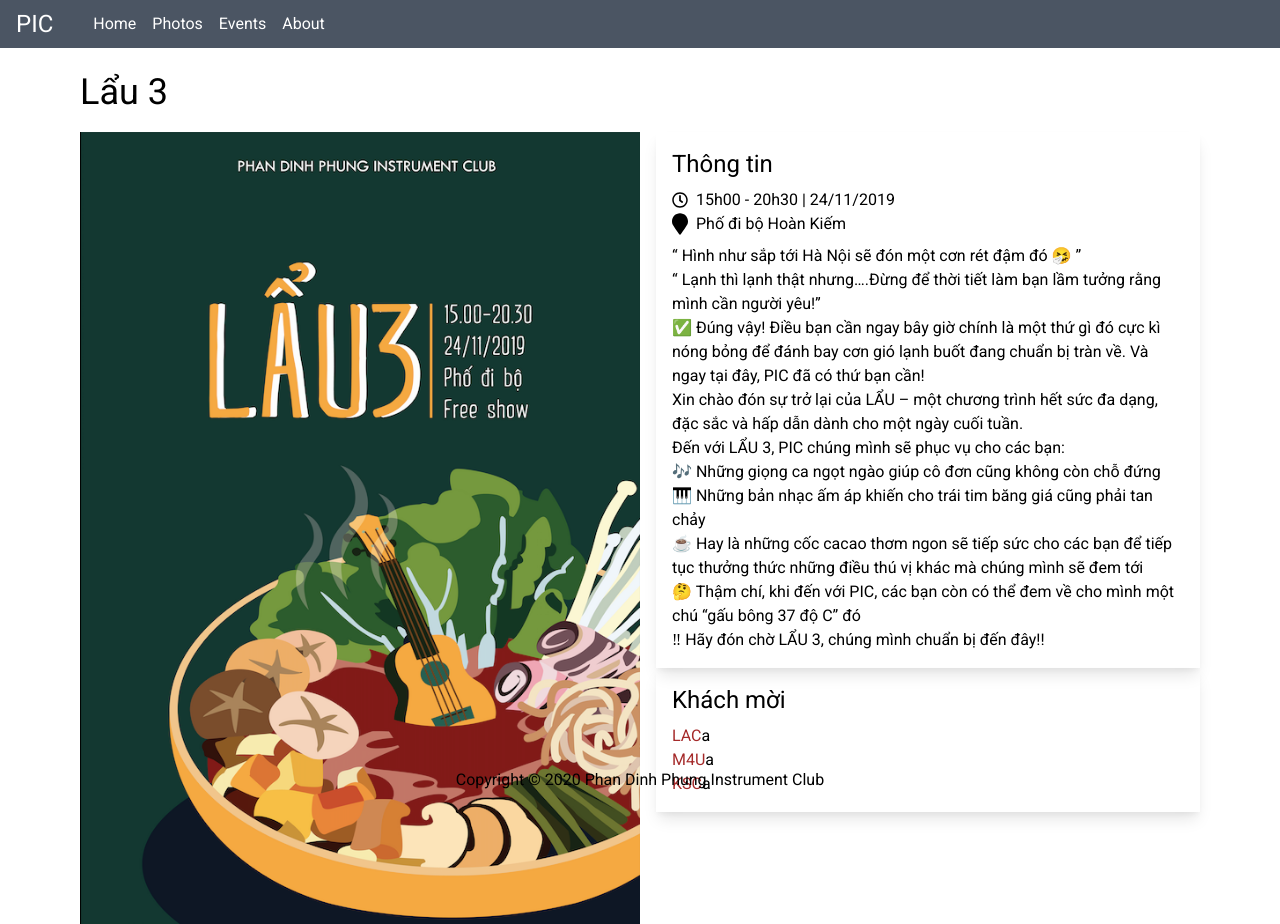
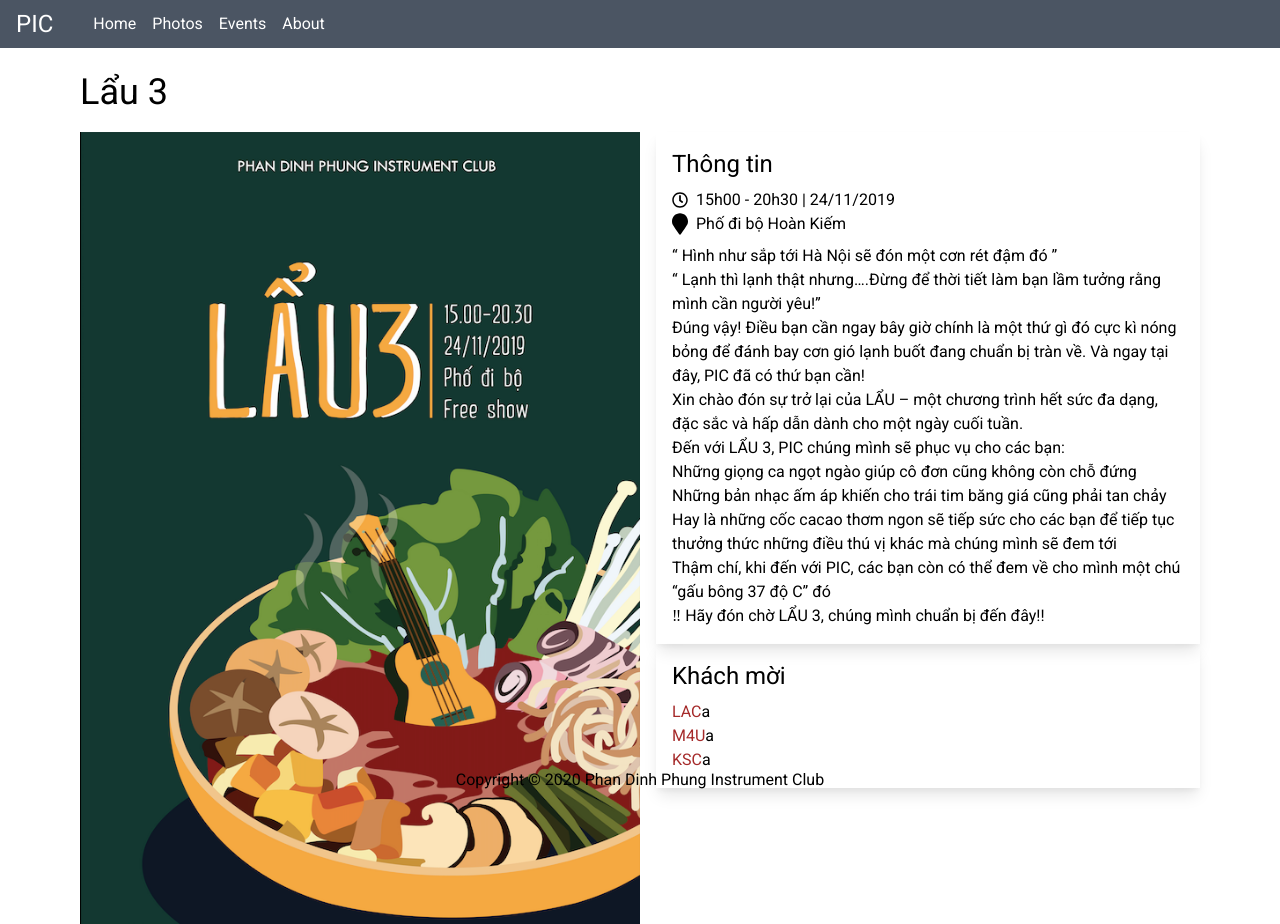
Before and after one commit to Cu64/pic, an Angular app: page /lau3 in a window 1280 px wide. Built offline with nearby package versions, Linux system fonts and the light colour scheme.

Commit message:
Remove emojis.

```diff
--- a/src/app/lau1/lau1.component.html
+++ b/src/app/lau1/lau1.component.html
@@ -16,9 +16,9 @@
                         <svg class="w-4 mr-2" xmlns="http://www.w3.org/2000/svg" viewBox="0 0 384 512"><path d="M172.268 501.67C26.97 291.031 0 269.413 0 192 0 85.961 85.961 0 192 0s192 85.961 192 192c0 77.413-26.97 99.031-172.268 309.67-9.535 13.774-29.93 13.773-39.464 0z"/></svg>
                         <p>Phố đi bộ Hoàn Kiếm</p>
                     </div>
-                    <p>🎶🎵 Phan Đình Phùng Instrument Club, Chu The Medley và Ribbon-Band hứa hẹn sẽ đem lại cho bạn một ngày Chủ Nhật ấm áp đúng như chủ đề của sự kiện âm nhạc lần này.</p>
-                    <p>🍱🍽 Và các bạn cũng không thể thưởng thức nghệ thuật với cái bụng đói được phải không? Đừng lo, hãy đến với L Ẩ U, PIC đã chuẩn bị các món ăn nhẹ phù hợp tiết trời lạnh lẽo ngày mai ❄️ 💦</p>
-                    <p>🥘 Tại sao lại là LẨU? Đó chính là sự kết hợp của nhiều bài hát với đủ mọi thể loại mà bất cứ ai, bất cứ độ tuổi nào cũng có thể chung vui và ca hát cùng chúng mình 🤘🏼🤘🏼</p>
+                    <p>Phan Đình Phùng Instrument Club, Chu The Medley và Ribbon-Band hứa hẹn sẽ đem lại cho bạn một ngày Chủ Nhật ấm áp đúng như chủ đề của sự kiện âm nhạc lần này.</p>
+                    <p>Và các bạn cũng không thể thưởng thức nghệ thuật với cái bụng đói được phải không? Đừng lo, hãy đến với L Ẩ U, PIC đã chuẩn bị các món ăn nhẹ phù hợp tiết trời lạnh lẽo ngày mai.</p>
+                    <p>Tại sao lại là LẨU? Đó chính là sự kết hợp của nhiều bài hát với đủ mọi thể loại mà bất cứ ai, bất cứ độ tuổi nào cũng có thể chung vui và ca hát cùng chúng mình.</p>
                 </div>
             </div>
             <div class="shadow-lg">
--- a/src/app/lau2/lau2.component.html
+++ b/src/app/lau2/lau2.component.html
@@ -16,12 +16,12 @@
                         <svg class="w-4 mr-2" xmlns="http://www.w3.org/2000/svg" viewBox="0 0 384 512"><path d="M172.268 501.67C26.97 291.031 0 269.413 0 192 0 85.961 85.961 0 192 0s192 85.961 192 192c0 77.413-26.97 99.031-172.268 309.67-9.535 13.774-29.93 13.773-39.464 0z"/></svg>
                         <p>Phố đi bộ Hoàn Kiếm</p>
                     </div>
-                    <p>Lẩu 2 - nơi hội tụ các tài năng với tình yêu âm nhạc ❤️</p>
-                    <p>Ở Lẩu 2, không chỉ có PIC mà còn có rất nhiều vị khách mời đặc biệt nữa. 😍</p>
-                    <p>Cùng PIC, các vị khách mời sẽ gửi tới các bạn những bản cover được chuẩn bị cực kì công phu. 🤟</p>
-                    <p>Trời lạnh thế này, lên phố đi bộ, uống một cốc cacao nóng, đứng nhún nhảy theo điệu nhạc, còn gì tuyệt bằng? 😉</p>
-                    <p>Lên phố đi bộ với chúng tớ, biết đâu các cậu sẽ tìm được người cùng sưởi ấm mùa đông này? 😯 </p>
-                    <p>Chỉ còn 2 ngày nữa thôi là đến Lẩu 2 rồi, chuẩn bị thôi nào 😘</p>
+                    <p>Lẩu 2 - nơi hội tụ các tài năng với tình yêu âm nhạc.</p>
+                    <p>Ở Lẩu 2, không chỉ có PIC mà còn có rất nhiều vị khách mời đặc biệt nữa.</p>
+                    <p>Cùng PIC, các vị khách mời sẽ gửi tới các bạn những bản cover được chuẩn bị cực kì công phu.</p>
+                    <p>Trời lạnh thế này, lên phố đi bộ, uống một cốc cacao nóng, đứng nhún nhảy theo điệu nhạc, còn gì tuyệt bằng?</p>
+                    <p>Lên phố đi bộ với chúng tớ, biết đâu các cậu sẽ tìm được người cùng sưởi ấm mùa đông này?</p>
+                    <p>Chỉ còn 2 ngày nữa thôi là đến Lẩu 2 rồi, chuẩn bị thôi nào!</p>
                 </div>
             </div>
             <div class="shadow-lg">
--- a/src/app/lau3/lau3.component.html
+++ b/src/app/lau3/lau3.component.html
@@ -16,14 +16,14 @@
                         <svg class="w-4 mr-2" xmlns="http://www.w3.org/2000/svg" viewBox="0 0 384 512"><path d="M172.268 501.67C26.97 291.031 0 269.413 0 192 0 85.961 85.961 0 192 0s192 85.961 192 192c0 77.413-26.97 99.031-172.268 309.67-9.535 13.774-29.93 13.773-39.464 0z"/></svg>
                         <p>Phố đi bộ Hoàn Kiếm</p>
                     </div>
-                    <p>“ Hình như sắp tới Hà Nội sẽ đón một cơn rét đậm đó 🤧 ” <br />“ Lạnh thì lạnh thật nhưng….Đừng để thời tiết làm bạn lầm tưởng rằng mình cần người yêu!”</p>
-                    <p>✅ Đúng vậy! Điều bạn cần ngay bây giờ chính là một thứ gì đó cực kì nóng bỏng để đánh bay cơn gió lạnh buốt đang chuẩn bị tràn về. Và ngay tại đây, PIC đã có thứ bạn cần!</p>
+                    <p>“ Hình như sắp tới Hà Nội sẽ đón một cơn rét đậm đó ” <br />“ Lạnh thì lạnh thật nhưng….Đừng để thời tiết làm bạn lầm tưởng rằng mình cần người yêu!”</p>
+                    <p>Đúng vậy! Điều bạn cần ngay bây giờ chính là một thứ gì đó cực kì nóng bỏng để đánh bay cơn gió lạnh buốt đang chuẩn bị tràn về. Và ngay tại đây, PIC đã có thứ bạn cần!</p>
                     <p>Xin chào đón sự trở lại của LẨU – một chương trình hết sức đa dạng, đặc sắc và hấp dẫn dành cho một ngày cuối tuần.</p>
                     <p>Đến với LẨU 3, PIC chúng mình sẽ phục vụ cho các bạn:</p>
-                    <p>🎶 Những giọng ca ngọt ngào giúp cô đơn cũng không còn chỗ đứng</p>
-                    <p>🎹 Những bản nhạc ấm áp khiến  cho trái tim băng giá cũng phải tan chảy</p>
-                    <p>☕️ Hay là những cốc cacao thơm ngon sẽ tiếp sức cho các bạn để tiếp tục thưởng thức những điều thú vị khác mà chúng mình sẽ đem tới </p>
-                    <p>🤔 Thậm chí, khi đến với PIC, các bạn còn có thể đem về cho mình một chú “gấu bông 37 độ C” đó </p>
+                    <p>Những giọng ca ngọt ngào giúp cô đơn cũng không còn chỗ đứng</p>
+                    <p>Những bản nhạc ấm áp khiến  cho trái tim băng giá cũng phải tan chảy</p>
+                    <p>Hay là những cốc cacao thơm ngon sẽ tiếp sức cho các bạn để tiếp tục thưởng thức những điều thú vị khác mà chúng mình sẽ đem tới </p>
+                    <p>Thậm chí, khi đến với PIC, các bạn còn có thể đem về cho mình một chú “gấu bông 37 độ C” đó </p>
                     <p>‼ Hãy đón chờ LẨU 3, chúng mình chuẩn bị đến đây!!</p>
                 </div>
             </div>
```
